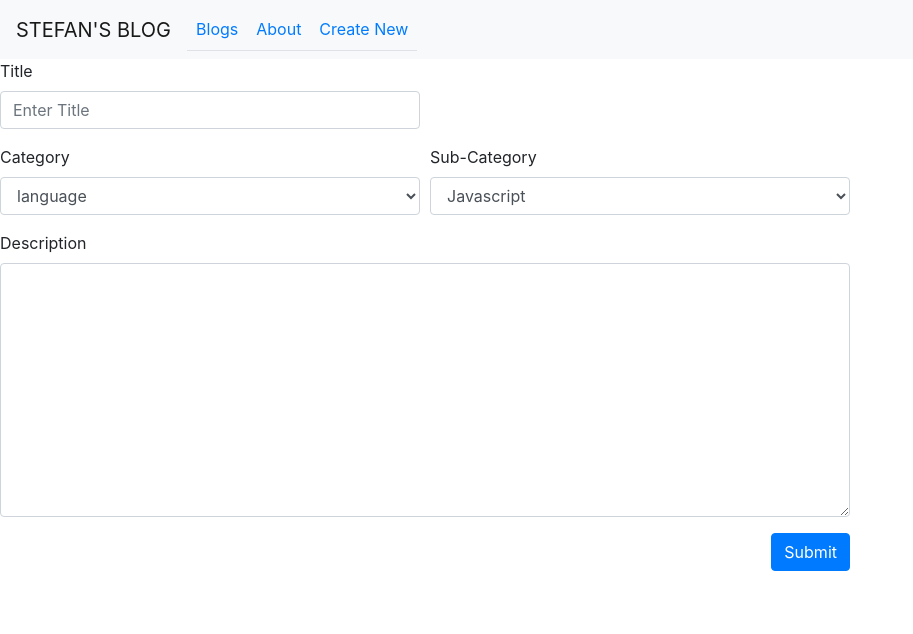
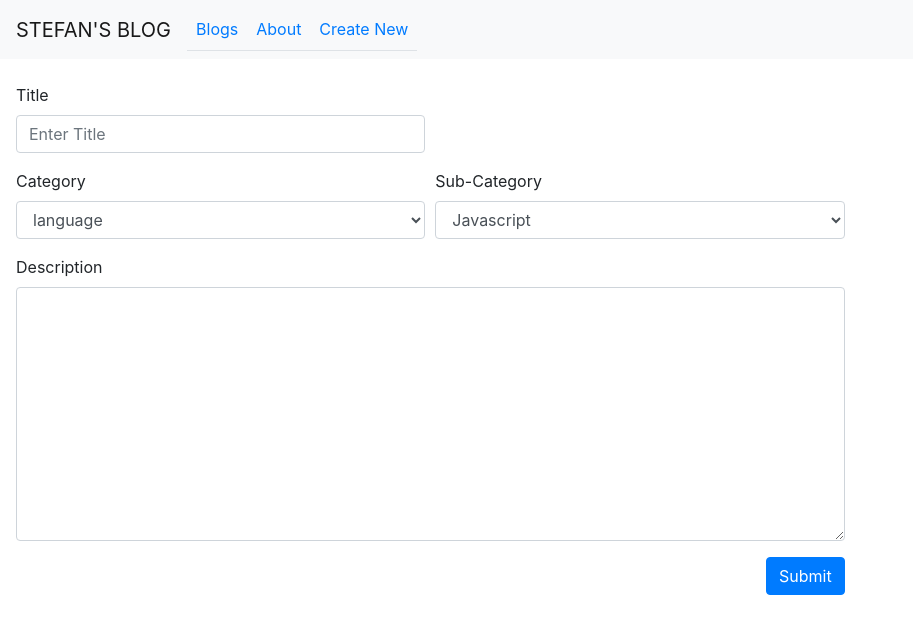
Before and after one commit to devstefancho/toy-nodejs-1, a React (Create React App) app in the folder frontend/: page /create in a window 1280 px wide. Shown: the top 634 px of the page, without its empty margins (0-913 px from the left). Built offline with nearby package versions, Linux system fonts and the light colour scheme.

Commit message:
add bootstrap margin for content-body

```diff
--- a/frontend/src/App.js
+++ b/frontend/src/App.js
@@ -12,7 +12,7 @@ function App() {
     <>
       <Router>
         <NavBar></NavBar>
-        <div>
+        <div id="content-body" className="py-md-4 px-md-3">
           <Route path="/blogs">
             <Blogs></Blogs>
           </Route>
```
